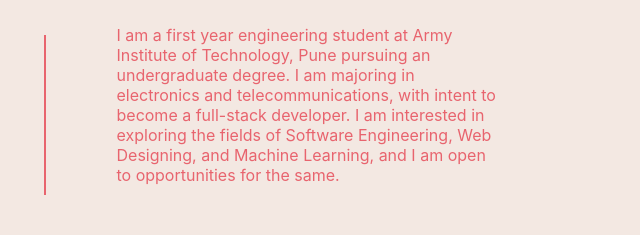
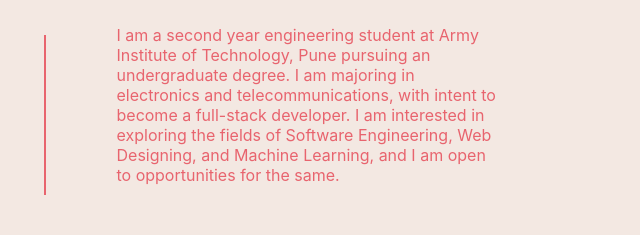
Before and after one commit to hatchedland/Personal-Portfolio, a plain HTML site: page index.html in a window 1280 px wide. Shown: the part 267-502 px from the top of the page, 472-1112 px from the left. Drawn offline with nearby package versions, Linux system fonts and the light colour scheme.

Commit message:
Update index.html

```diff
--- a/index.html
+++ b/index.html
@@ -23,7 +23,7 @@
                     <div class="sub-content">
                         <div class="ppf"><img src="./media/face.svg" style="height: 10rem;"></div>
                         <div class="description">
-                            I am a first year engineering student at Army Institute of Technology, Pune pursuing an
+                            I am a second year engineering student at Army Institute of Technology, Pune pursuing an
                             undergraduate degree. I am majoring in electronics and telecommunications, with intent to
                             become
                             a full-stack developer. I am interested in exploring the fields of Software Engineering, Web
```
